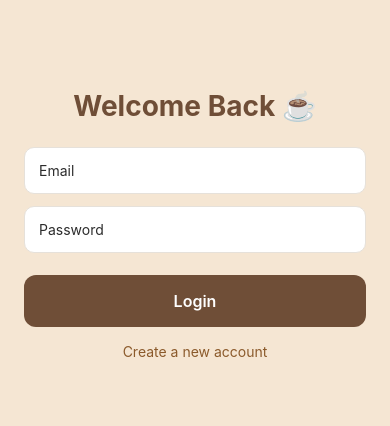
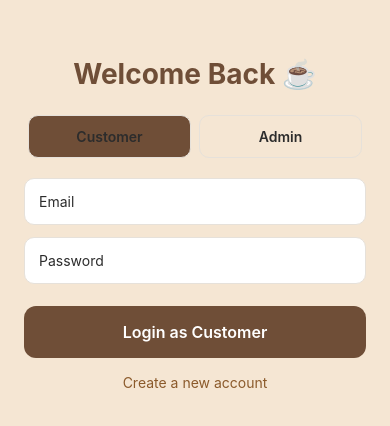
Before and after one commit to Bongeka-Bhungane/React-Native-Restaurant-App, a React Native app: screen /Login in a window 390 px wide. Shown: the part 198-624 px from the top of the page. Built offline with nearby package versions, Linux system fonts and the light colour scheme.

Commit message:
added a toggle button on login so that I can login as both user or admin

```diff
--- a/package.json
+++ b/package.json
@@ -19,6 +19,7 @@
     "firebase": "^12.8.0",
     "react": "19.1.0",
     "react-native": "0.81.5",
+    "react-native-chart-kit": "^6.12.0",
     "react-native-elements": "^3.4.3",
     "react-native-safe-area-context": "~5.6.0",
     "react-native-screens": "~4.16.0",
--- a/src/navigation/AppNavigator.tsx
+++ b/src/navigation/AppNavigator.tsx
@@ -7,7 +7,7 @@ import LoginScreen from "../screens/LoginScreen";
 import RegisterScreen from "../screens/RegisterScreen";
 import { colors } from "../theme/colors";
 import Ionicons from "react-native-vector-icons/Ionicons";
-import CheckoutScreen from "../screens/CheckoutScreen";
+import AdminTabs from "../admin/navigation/AdminTabs";
 
 const Stack = createNativeStackNavigator();
 const Tab = createBottomTabNavigator();
@@ -51,6 +51,8 @@ export default function AppNavigator() {
       {/* Menu navigation */}
       {/* <Stack.Screen name="Category" component={CategoryScreen} /> */}
       <Stack.Screen name="ViewItem" component={ViewItemScreen} />
+
+      <Stack.Screen name="AdminTabs" component={AdminTabs} />
     </Stack.Navigator>
   );
 }
--- a/src/screens/LoginScreen.tsx
+++ b/src/screens/LoginScreen.tsx
@@ -4,41 +4,87 @@ import {
   Text,
   TextInput,
   TouchableOpacity,
-  Alert,
   StyleSheet,
 } from "react-native";
 import { signInWithEmailAndPassword } from "firebase/auth";
-import { auth } from "../config/firebase";
+import { doc, getDoc } from "firebase/firestore";
+import { auth, db } from "../config/firebase";
 import { colors } from "../theme/colors";
 import { showSuccess, showError } from "../utils/toast";
+
+type Role = "customer" | "admin";
 
 export default function LoginScreen({ navigation }: any) {
   const [email, setEmail] = useState("");
   const [password, setPassword] = useState("");
+  const [role, setRole] = useState<Role>("customer");
 
   const handleLogin = async () => {
     try {
-     await signInWithEmailAndPassword(auth, email, password);
+      // 1️⃣ Auth login
+      const res = await signInWithEmailAndPassword(auth, email, password);
+      const uid = res.user.uid;
+
+      // 2️⃣ Fetch user role
+      const userRef = doc(db, "users", uid);
+      const userSnap = await getDoc(userRef);
+
+      if (!userSnap.exists()) {
+        showError("User profile not found");
+        return;
+      }
+
+      const userRole = userSnap.data().role;
+
+      // 3️⃣ Role validation
+      if (role === "admin") {
+        if (userRole !== "admin") {
+          showError("Admin access denied");
+          return;
+        }
+
+        showSuccess("Welcome Admin ☕");
+        navigation.replace("AdminApp"); // Admin Tabs
+        return;
+      }
+
+      // Customer flow
       showSuccess("Logged in successfully ☕");
-
-     // Navigate to the App's bottom tabs after login
       navigation.replace("App", { screen: "HomeTab" });
-   } catch (error: any) {
+    } catch (error) {
       console.log(error);
       showError("Invalid login details");
     }
   };
 
-
   return (
     <View style={styles.container}>
       <Text style={styles.title}>Welcome Back ☕</Text>
 
+      {/* Role Selector */}
+      <View style={styles.roleContainer}>
+        <TouchableOpacity
+          style={[styles.roleButton, role === "customer" && styles.roleActive]}
+          onPress={() => setRole("customer")}
+        >
+          <Text style={styles.roleText}>Customer</Text>
+        </TouchableOpacity>
+
+        <TouchableOpacity
+          style={[styles.roleButton, role === "admin" && styles.roleActive]}
+          onPress={() => setRole("admin")}
+        >
+          <Text style={styles.roleText}>Admin</Text>
+        </TouchableOpacity>
+      </View>
+
       <TextInput
         style={styles.input}
         placeholder="Email"
+        autoCapitalize="none"
         onChangeText={setEmail}
       />
+
       <TextInput
         style={styles.input}
         placeholder="Password"
@@ -47,7 +93,9 @@ export default function LoginScreen({ navigation }: any) {
       />
 
       <TouchableOpacity style={styles.button} onPress={handleLogin}>
-        <Text style={styles.buttonText}>Login</Text>
+        <Text style={styles.buttonText}>
+          Login as {role === "admin" ? "Admin" : "Customer"}
+        </Text>
       </TouchableOpacity>
 
       <TouchableOpacity onPress={() => navigation.navigate("Register")}>
@@ -87,14 +135,31 @@ const styles = StyleSheet.create({
     alignItems: "center",
     marginTop: 10,
   },
-  buttonText: {
+  buttonText: { color: colors.light, fontWeight: "600", fontSize: 16 },
+  link: { color: colors.accent, textAlign: "center", marginTop: 16 },
+  roleContainer: {
+    flexDirection: "row",
+    justifyContent: "space-between",
+    marginBottom: 20,
+  },
+
+  roleButton: {
+    flex: 1,
+    padding: 12,
+    borderRadius: 10,
+    borderWidth: 1,
+    borderColor: colors.border,
+    alignItems: "center",
+    marginHorizontal: 4,
+  },
+
+  roleActive: {
+    backgroundColor: colors.primary,
     color: colors.light,
+  },
+
+  roleText: {
+    color: colors.text,
     fontWeight: "600",
-    fontSize: 16,
-  },
-  link: {
-    color: colors.accent,
-    textAlign: "center",
-    marginTop: 16,
   },
 });
```
Also changed, not shown: src/admin/navigation/AdminTabs.tsx (added, +18 -0 lines), src/admin/screens/AdminLoginScreen.tsx (added, +102 -0 lines), 1 other file (tests, documents, lock files or other folders). Lines whose indentation alone changed are shown as unchanged.
